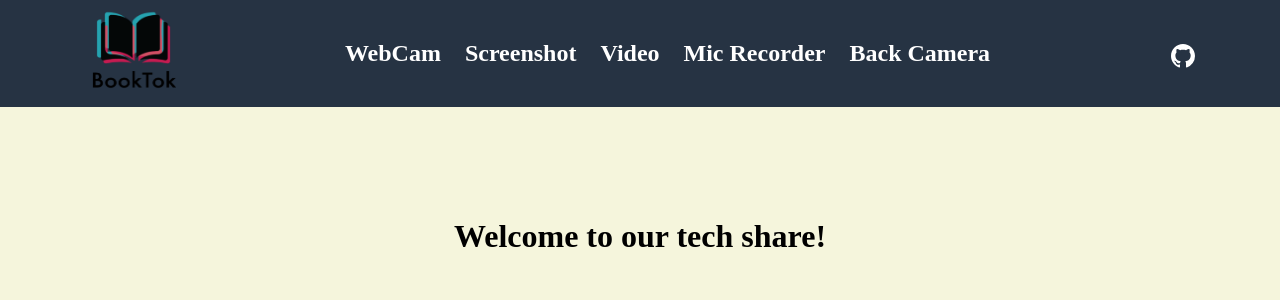
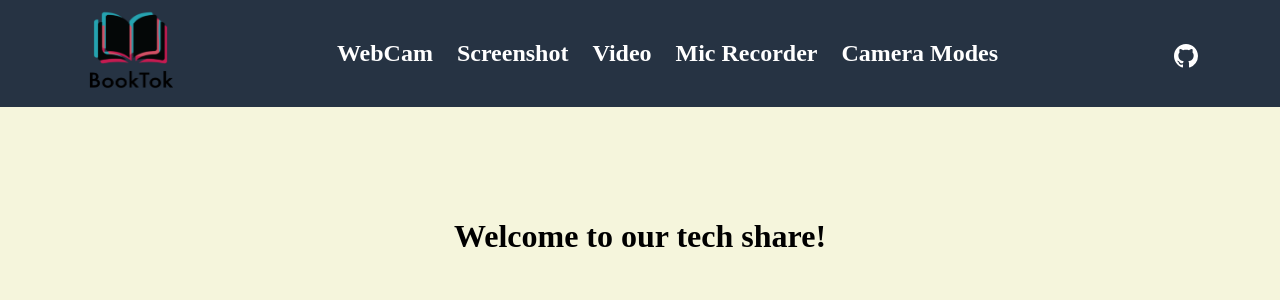
Before and after one commit to fiorelaem/BookTok_Tech_Share, a Next.js app in the folder techshare/: page / in a window 1280 px wide. Shown: the top 300 px of the page. Built offline with nearby package versions, Linux system fonts and the light colour scheme.

Commit message:
Update _app.js

```diff
--- a/techshare/src/pages/_app.js
+++ b/techshare/src/pages/_app.js
@@ -28,7 +28,7 @@ export default function App({ Component, pageProps }) {
           </li>
 
           <li>
-            <Link href="/dual-camera"> Back Camera</Link>
+            <Link href="/dual-camera"> Camera Modes</Link>
           </li>
         </ul>
 
```
